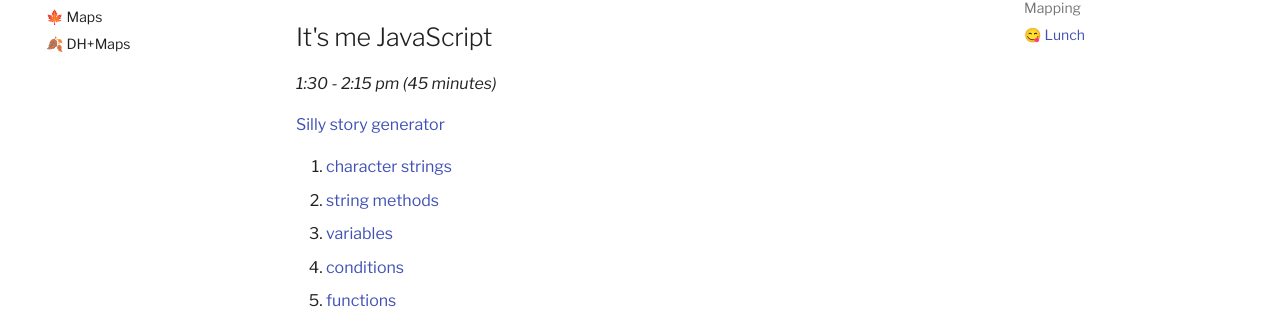
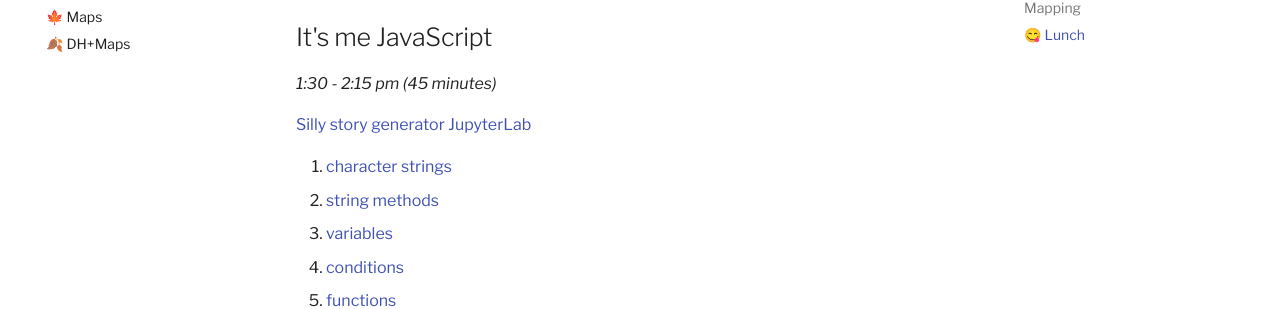
Before and after one commit to apjanco/leaflet-course, an MkDocs documentation site: the page built from docs/day1.md, in a window 1280 px wide and 900 px high, scrolled down 1487 px. Shown: the part 145-454 px from the top of the window. Built offline with MkDocs 1.6.1 and Material for MkDocs 9.7.7, drawn with Linux system fonts in a browser that asks for light colours.

Commit message:
good thing I already had jupyterlab

```diff
--- a/docs/day1.md
+++ b/docs/day1.md
@@ -60,6 +60,7 @@ _10:45am - 12:00_
 _1:30 - 2:15 pm (45 minutes)_
 
 [Silly story generator](https://mdn.github.io/learning-area/javascript/introduction-to-js-1/assessment-finished/)
+[JupyterLab](https://apjanco.github.io/leaflet-course/jupyter/lab/index.html)
 
 1. [character strings](https://developer.mozilla.org/en-US/docs/Learn/JavaScript/First_steps/Strings)
 2. [string methods](https://developer.mozilla.org/en-US/docs/Learn/JavaScript/First_steps/Useful_string_methods)
```
